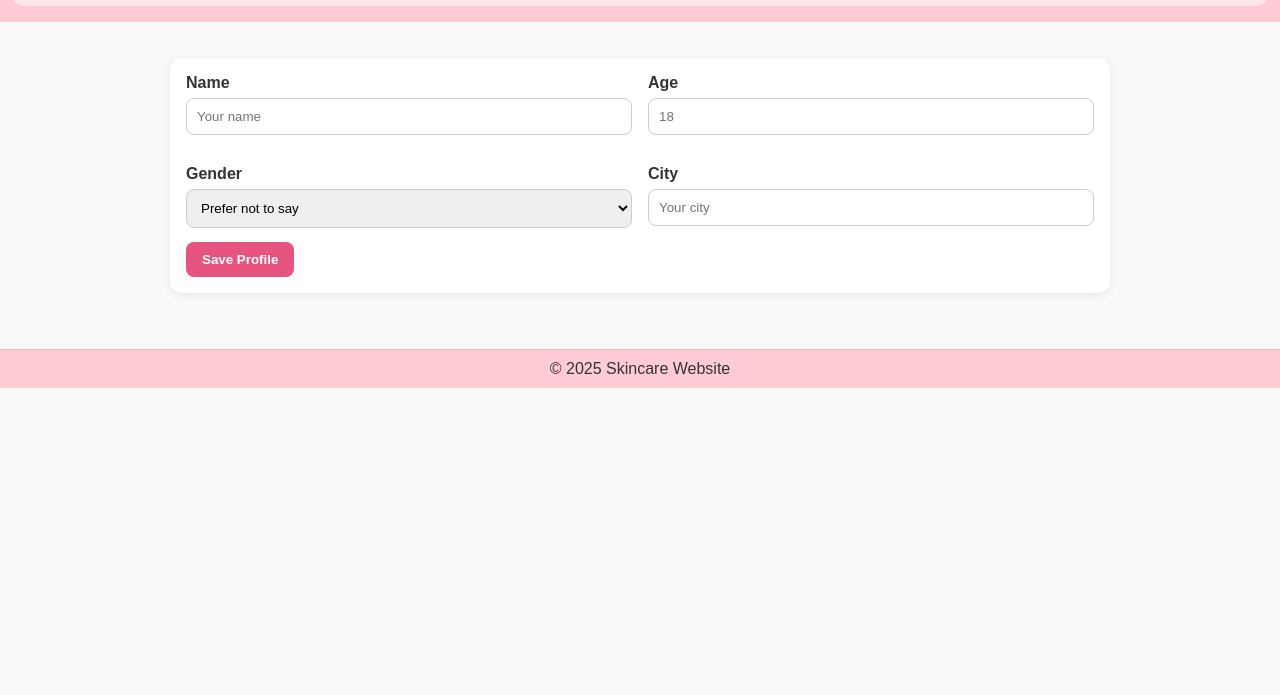
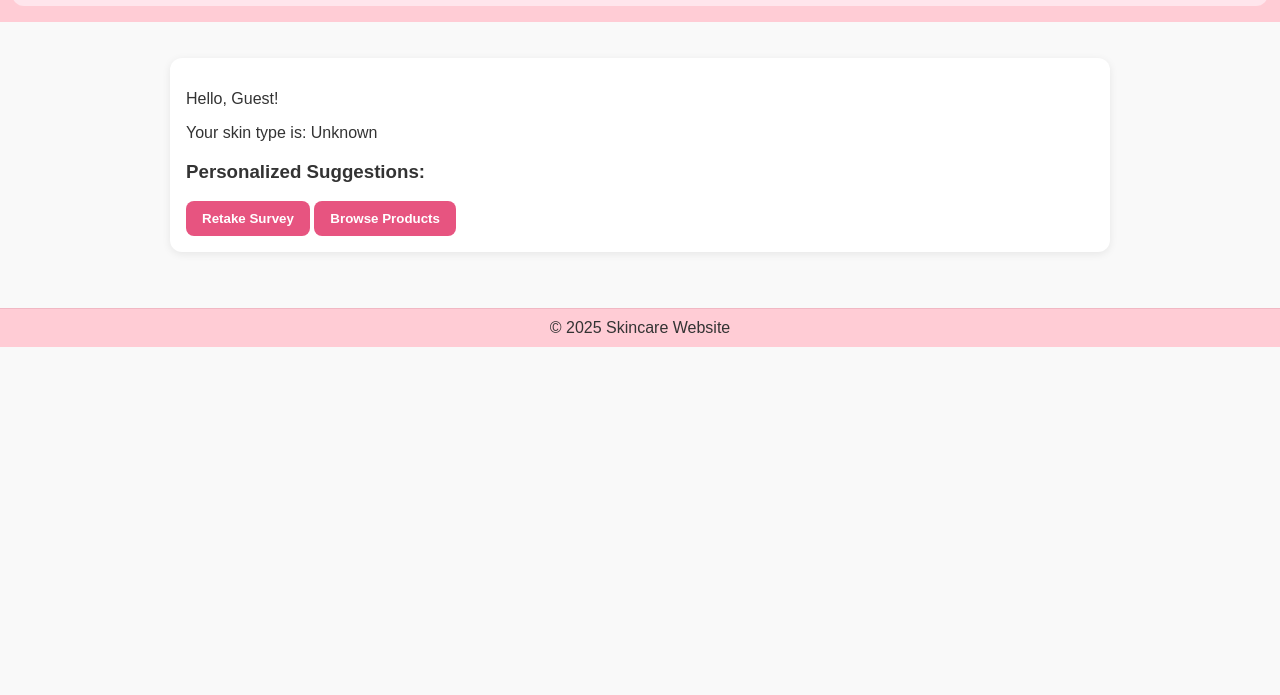
Before and after one commit to tanishasharma0609-ux/Beginners-guide-to-skincare, a plain HTML site: page profile.html in a window 1280 px wide. Shown: the part 105-800 px from the top of the page. Drawn offline with Linux system fonts and the light colour scheme.

Commit message:
Update profile.html

```diff
--- a/profile.html
+++ b/profile.html
@@ -2,13 +2,13 @@
 <html lang="en">
 <head>
   <meta charset="UTF-8" />
-  <meta name="viewport" content="width=device-width, initial-scale=1.0"/>
-  <title>Your Profile</title>
-  <link rel="stylesheet" href="style.css"/>
+  <meta name="viewport" content="width=device-width, initial-scale=1.0" />
+  <title>Survey Results</title>
+  <link rel="stylesheet" href="style.css" />
 </head>
 <body>
   <header>
-  <h1>Your Profile</h1>
+    <h1>Survey Results</h1>
     <nav>
       <a href="index.html">Home</a>
       <a href="profile.html">Your Profile</a>
@@ -21,50 +21,44 @@
 
   <main>
     <div class="card">
-    <form id="profileForm">
-      <div class="grid two">
-        <div>
-          <label for="p_name">Name</label>
-          <input id="p_name" type="text" placeholder="Your name" required />
-        </div>
-        <div>
-          <label for="p_age">Age</label>
-          <input id="p_age" type="number" min="1" max="120" placeholder="18" required />
-        </div>
-        <div>
-          <label for="p_gender">Gender</label>
-          <select id="p_gender">
-            <option value="prefer-not">Prefer not to say</option>
-            <option>Female</option>
-            <option>Male</option>
-            <option>Other</option>
-          </select>
-        </div>
-        <div>
-          <label for="p_city">City</label>
-          <input id="p_city" type="text" placeholder="Your city" />
+      <p>Hello, <span id="who">Guest</span>!</p>
+      <p>Your skin type is: <span id="skinType">Unknown</span></p>
+
+      <h3>Personalized Suggestions:</h3>
+      <ul id="suggestions"></ul>
+
+      <div class="buttons">
+        <button onclick="location.href='survey.html'">Retake Survey</button>
+        <button id="browseProductsBtn">Browse Products</button>
       </div>
     </div>
-      <button type="button"
-        id="savebutton">Save Profile</button>
-    </form>
-  </div>
-  <!-- PROFILE DISPLAY -->
-<div id="profileDisplay" class="profile-card" style="display:none;">
-  <h2>✨ Your Profile ✨</h2>
-  <p><strong>Name:</strong> <span id="dispName"></span></p>
-  <p><strong>Age:</strong> <span id="dispAge"></span></p>
-  <p><strong>Gender:</strong> <span id="dispGender"></span></p>
-  <p><strong>City:</strong> <span id="dispCity"></span></p>
-</div>
-
   </main>
 
   <footer>© 2025 Skincare Website</footer>
+
+  <!-- ✅ Firebase SDKs (version 9.23.0) -->
   <script src="https://www.gstatic.com/firebasejs/9.23.0/firebase-app-compat.js"></script>
   <script src="https://www.gstatic.com/firebasejs/9.23.0/firebase-firestore-compat.js"></script>
 
+  <!-- ✅ Your main JS -->
   <script src="script.js"></script>
+
+  <!-- ✅ Initialize rendering & button -->
+  <script>
+    document.addEventListener("DOMContentLoaded", () => {
+      // Render survey results
+      if (typeof renderResults === "function") {
+        renderResults();
+      }
+
+      // Browse Products button
+      const browseBtn = document.getElementById("browseProductsBtn");
+      if (browseBtn) {
+        browseBtn.addEventListener("click", () => {
+          window.location.href = "product.html";
+        });
+      }
+    });
+  </script>
 </body>
-
 </html>
```
Lines whose indentation alone changed are shown as unchanged.
